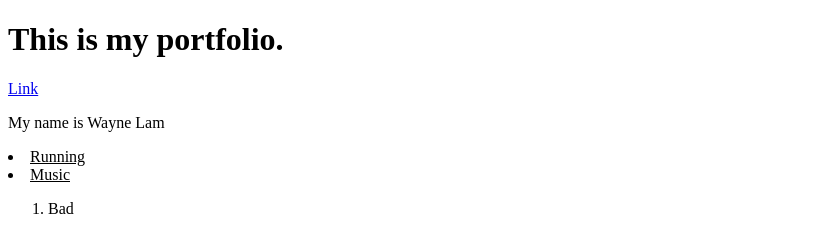
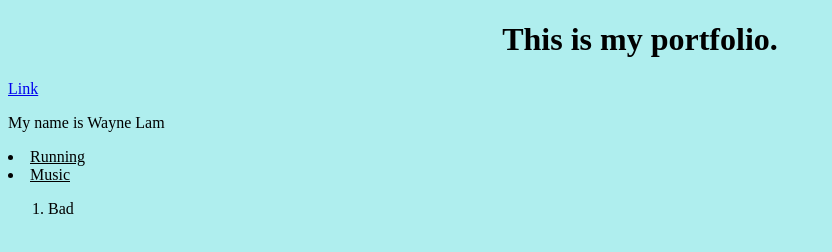
Before and after one commit to Wayne617/portfolio, a plain HTML site: page index.html in a window 1280 px wide. Shown: the whole page, without its empty margins (0-832 px from the left). Drawn offline with Linux system fonts and the light colour scheme.

Commit message:
changesday4

```diff
--- a/index.html
+++ b/index.html
@@ -4,12 +4,21 @@
     <meta charset="UTF-8">
 
     <title>portfolio</title>
+
+    <style>
+        h1{
+            text-align: center;
+        }
+        body{
+            background-color:paleturquoise;
+        }
+    </style>
 </head>
 <body>
     <header>
         <h1>This is my portfolio.</h1>
     </header>
-
+<div>
     <p>
         <a href="about.html">Link</a>
     </p>
@@ -17,7 +26,8 @@
     <p>
         My name is Wayne Lam
     </p>
-
+</div>
+<div>
     <u>
         <li>Running</li>
         <li>Music</li>
@@ -26,5 +36,6 @@
     <ol>
         <li>Bad</li>
     </ol>
+</div>
 </body>
 </html>
```
